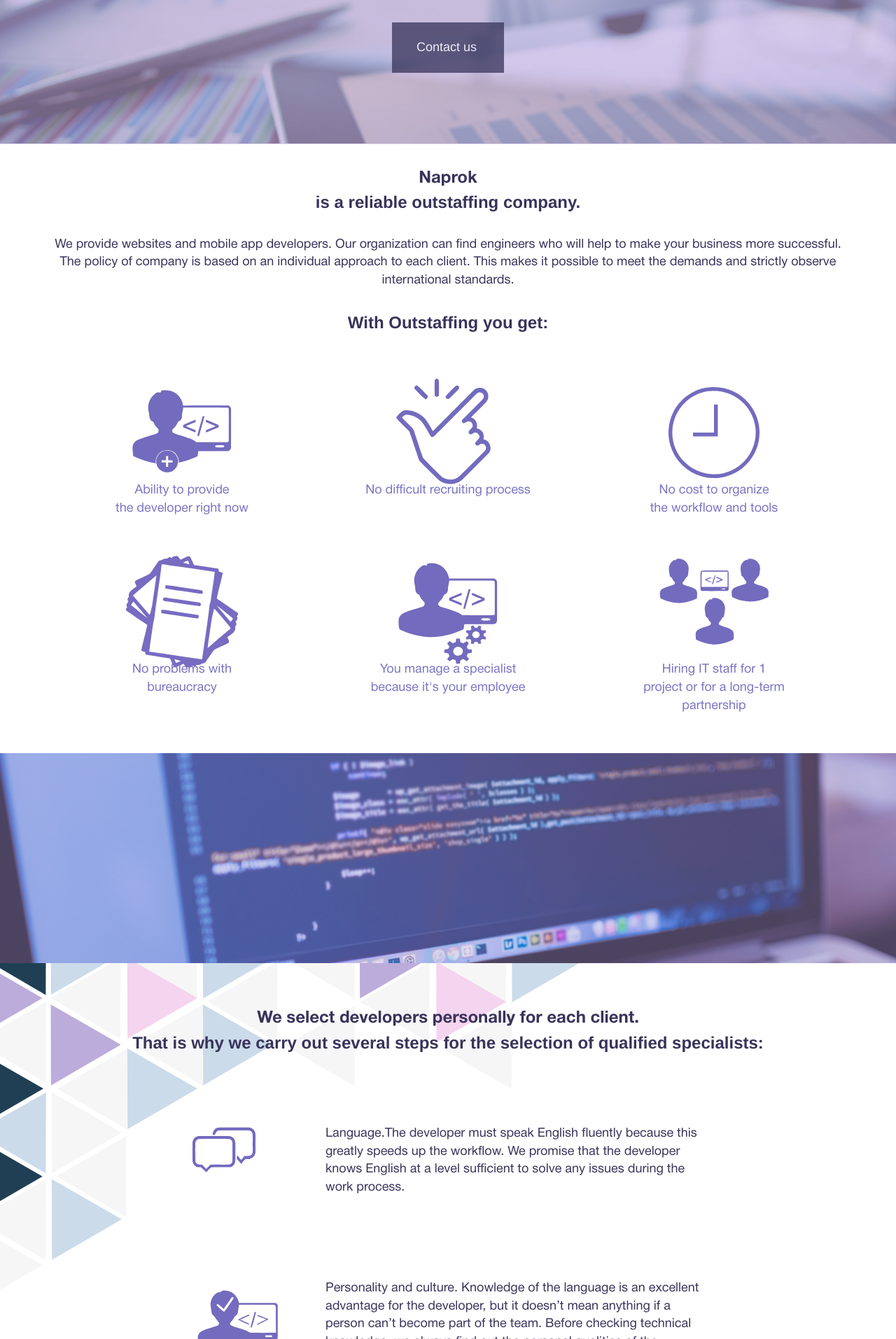
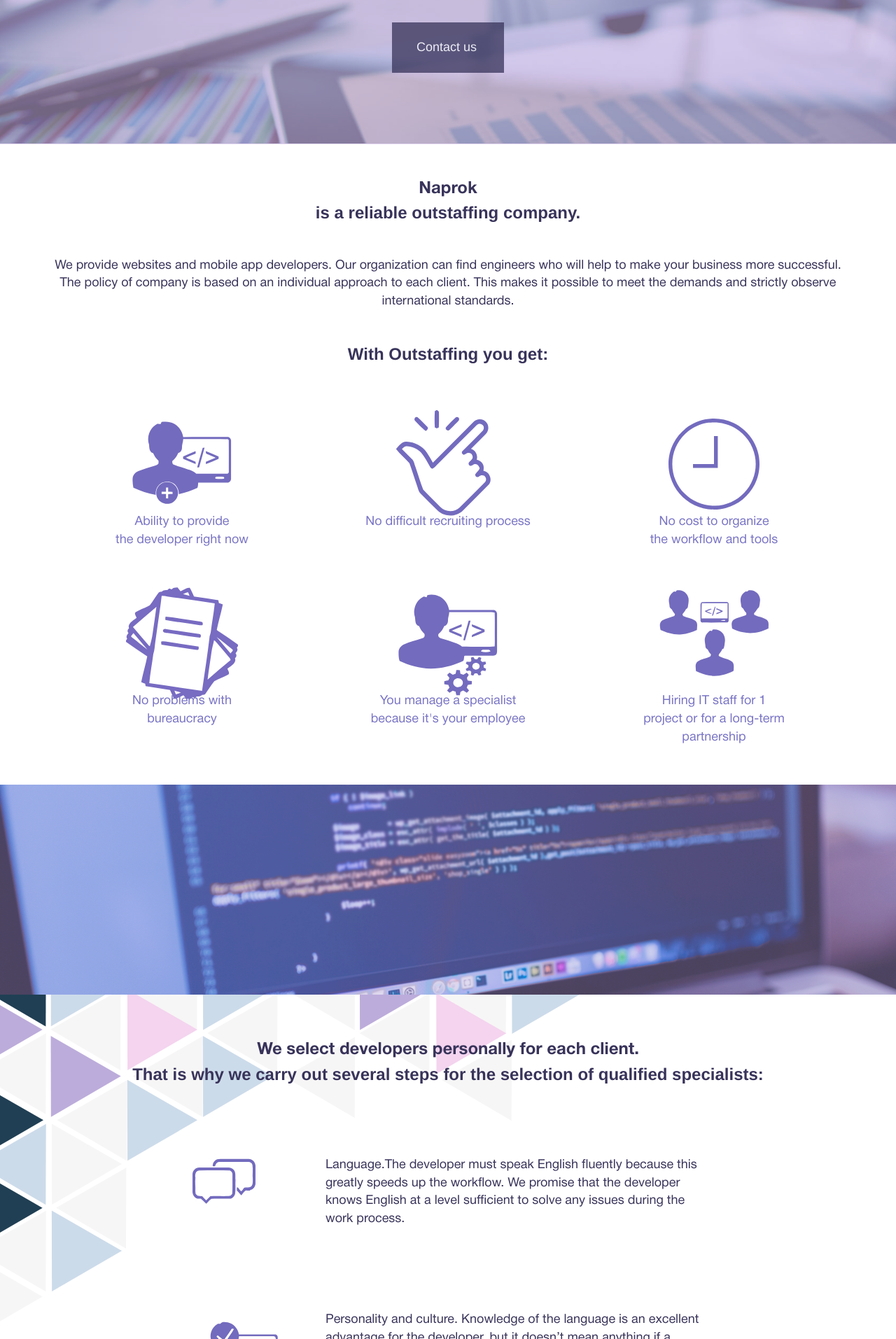
Before and after one commit to eugenekorpan/Old-Naprok-Landing, a Jekyll site: the page index.html, which Jekyll copies as it is, in a window 1280 px wide. Shown: the part 404-2317 px from the top of the page at 70% size. Built offline with Jekyll 4.4.1, drawn with Linux system fonts in a browser that asks for light colours; nearby versions of some CDN libraries.

Commit message:
fix content

```diff
--- a/_sass/index.scss
+++ b/_sass/index.scss
@@ -183,8 +183,8 @@
   }
 
   h2{
-  margin-top: 30px;
-  margin-bottom: 30px;
+  margin-top: 45px;
+  margin-bottom: 45px;
   color: $dark-blue;
   }
 }
--- a/css/app.css
+++ b/css/app.css
@@ -148,8 +148,8 @@
     color: #38335A;
     margin: 0; }
   .why h2 {
-    margin-top: 30px;
-    margin-bottom: 30px;
+    margin-top: 45px;
+    margin-bottom: 45px;
     color: #38335A; }
 
 .icons {
```
